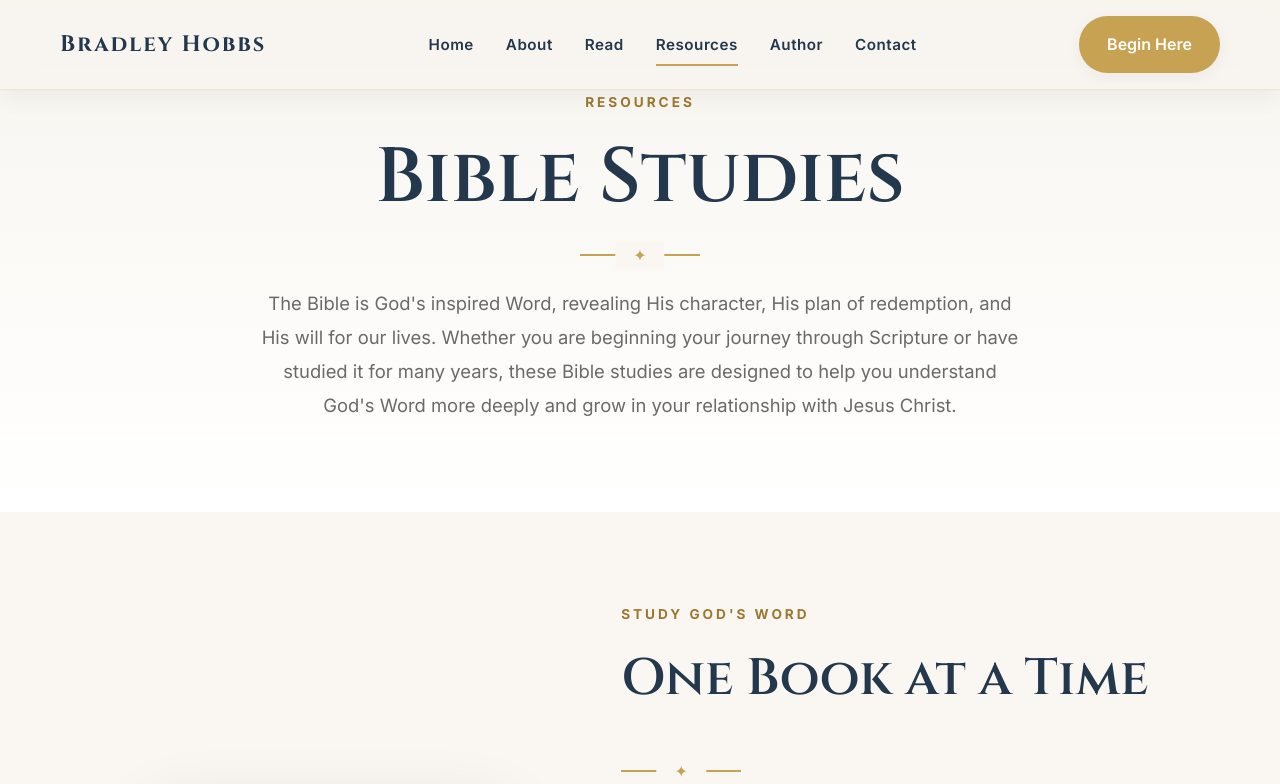
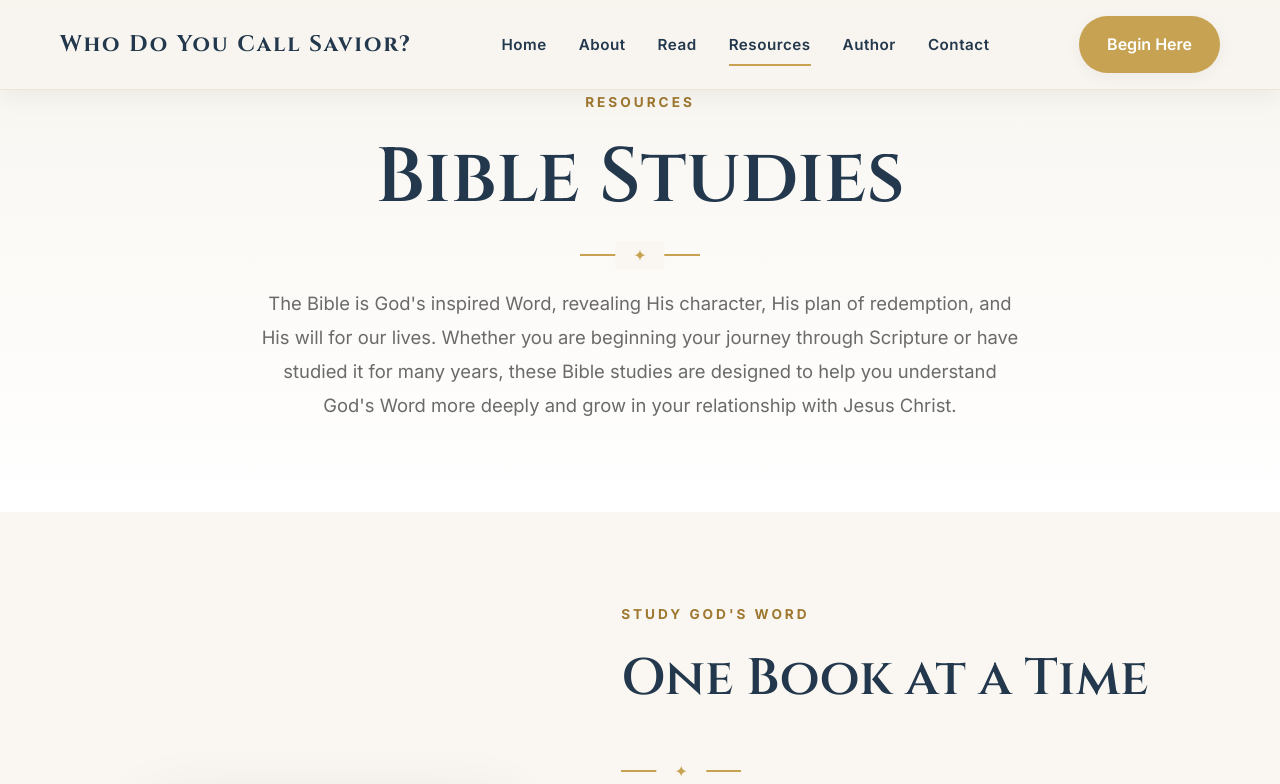
Before and after one commit to brad-hobbswd/who-do-you-call-savior, a plain HTML site: page resources/bible-studies/index.html in a window 1280 px wide. Shown: the top 784 px of the page. Drawn offline with nearby package versions, Linux system fonts and the light colour scheme; grey boxes are pictures that could not be loaded.

Commit message:
Use book title in site navigation

```diff
--- a/resources/bible-studies/index.html
+++ b/resources/bible-studies/index.html
@@ -79,9 +79,7 @@ href="../../styles.css">
 <a
 href="../../"
 class="logo">
-
-Bradley Hobbs
-
+Who Do You Call Savior?
 </a>
 
 <div class="nav-links">
```
